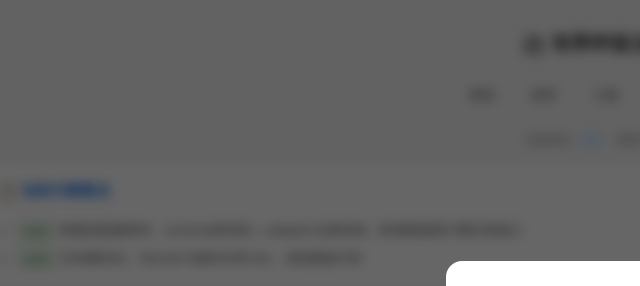
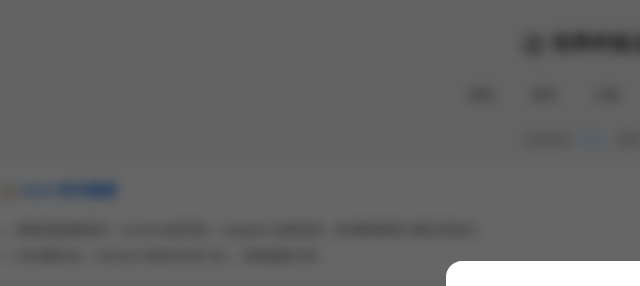
Before and after one commit to JackYu1981/worldcup, a website: page design.html in a window 1280 px wide. Shown: the top 286 px of the page, 34-674 px from the left. Drawn offline with Linux system fonts and the light colour scheme.

Commit message:
rename: 当前方案要点 → v3.0 发布摘要

```diff
--- a/design.html
+++ b/design.html
@@ -382,10 +382,10 @@
     </div>
 
     <div class="section">
-        <h2>📋 当前方案要点</h2>
+        <h2>📋 v3.0 发布摘要</h2>
         <ul>
-            <li><span class="tag tag-new">v3.0</span>数据适配器架构：schema规范层 + adapter注册机制，新增数据源只需实现接口</li>
-            <li><span class="tag tag-new">v3.0</span>ESM模块化：Worker与脚本共享 lib/，消除重复代码</li>
+            <li>数据适配器架构：schema规范层 + adapter注册机制，新增数据源只需实现接口</li>
+            <li>ESM模块化：Worker与脚本共享 lib/，消除重复代码</li>
         </ul>
     </div>
 
```
